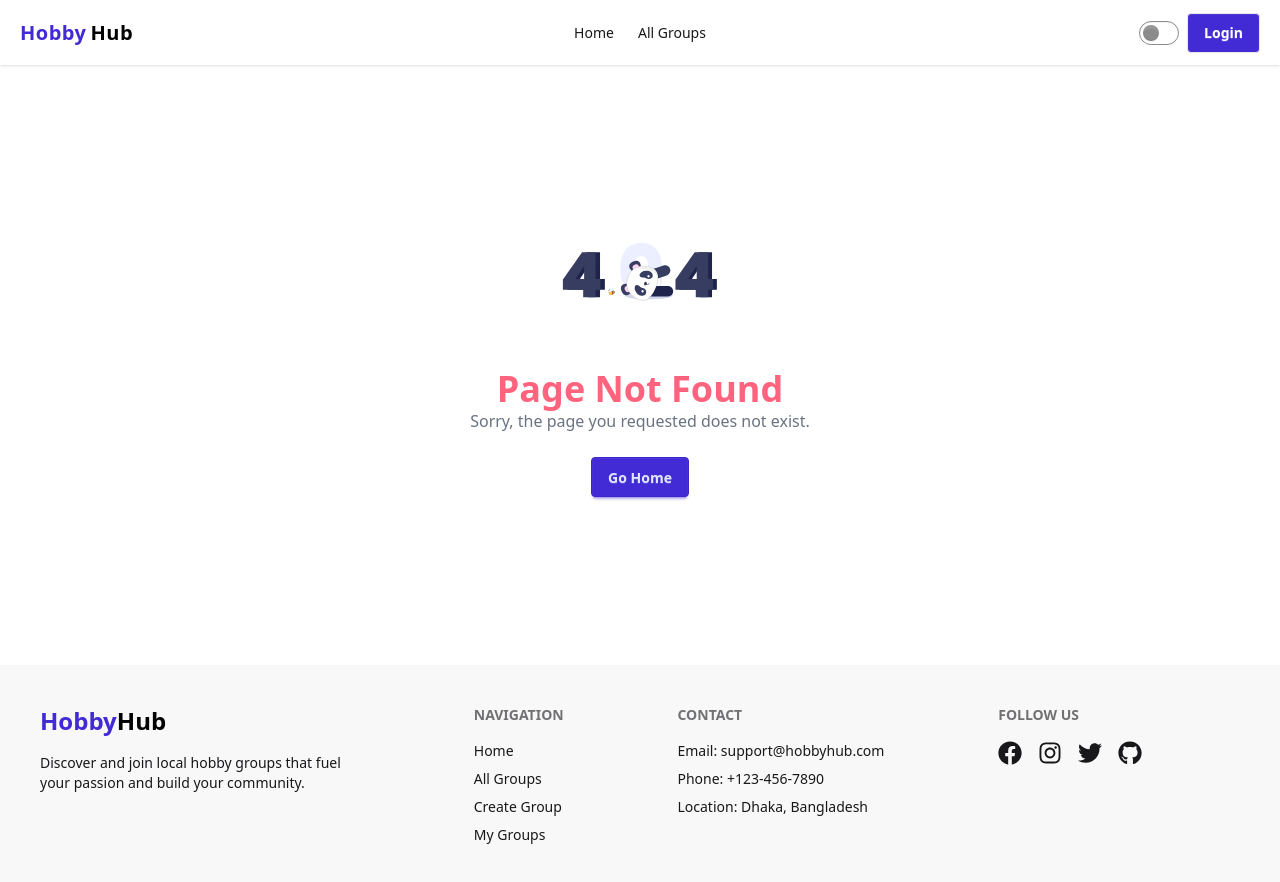
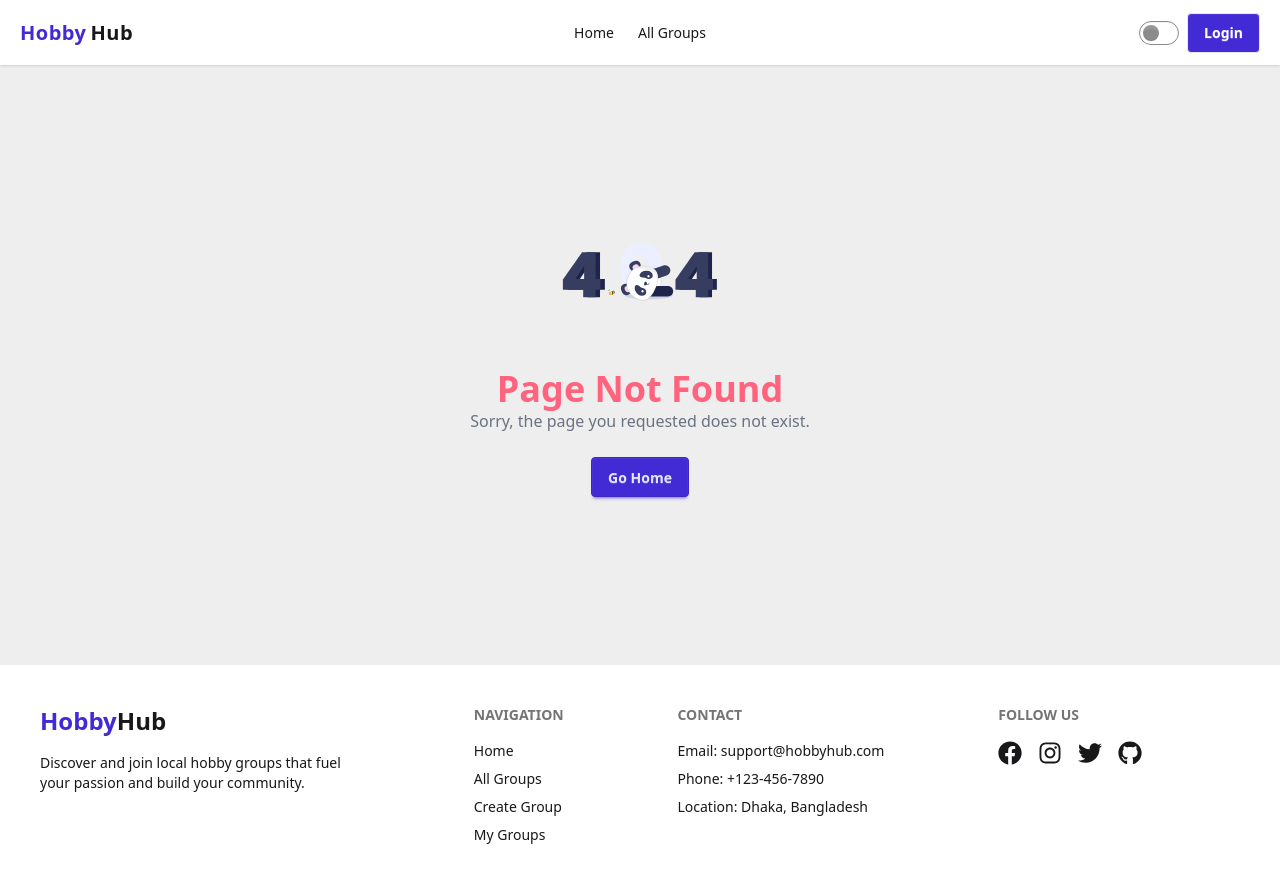
Before and after one commit to web-developer-belal/hobby-hub, a React (Vite) app: page / in a window 1280 px wide. Shown: the top 882 px of the page. Built offline with nearby package versions, Linux system fonts and the light colour scheme; no server answers.

Commit message:
Dark mode theme customization have been added

```diff
--- a/index.html
+++ b/index.html
@@ -7,7 +7,7 @@
     <title>HobbyHub | Let's live your hobby</title>
   </head>
   <body>
-    <div id="root"></div>
+    <div id="root" class="bg-base-300"></div>
     <script type="module" src="/src/main.jsx"></script>
   </body>
 </html>
--- a/src/App.css
+++ b/src/App.css
@@ -2,9 +2,36 @@
 @plugin "daisyui";
 
 @plugin "daisyui/theme" {
-  name: "winter";
-  default: true;
-  --color-primary: #009f7f;
-  --color-secondary:#0000;
-  --color-accent:#454646;
+  name: "dark";
+  color-scheme: dark;
+
+    --color-base-100: oklch(15% 0.01 260);
+    --color-base-200: #212121;
+    --color-base-300: #1D232A;
+    --color-base-content: oklch(95% 0.01 260);
+
+
+    --color-primary: oklch(65% 0.25 160);
+    --color-primary-content: oklch(98% 0.01 160);
+
+
+    --color-secondary: oklch(60% 0.22 300);
+    --color-secondary-content: oklch(98% 0.01 300);
+
+
+    --color-accent: oklch(75% 0.3 70);
+    --color-accent-content: oklch(15% 0.05 70);
+
+
+    --color-neutral: oklch(25% 0.02 260);
+    --color-neutral-content: oklch(85% 0.01 260);
+
+
+    --color-info: oklch(70% 0.2 220);
+    --color-success: oklch(65% 0.25 145);
+    --color-warning: oklch(75% 0.3 50);
+    --color-error: oklch(65% 0.3 25);
+
+    --shadow: 0 4px 6px -1px rgba(0, 0, 0, 0.5);
+
 }
--- a/src/components/Footer.jsx
+++ b/src/components/Footer.jsx
@@ -3,11 +3,11 @@ import { FaFacebook, FaInstagram, FaTwitter, FaGithub } from "react-icons/fa";
 
 const Footer = () => {
   return (
-    <footer className="footer sm:footer-horizontal p-10 bg-base-200 text-base-content mt-10">
+    <footer className="footer sm:footer-horizontal p-10 bg-base-100 text-base-content mt-10">
       <nav>
         <Link to="/" className="text-2xl font-bold">
           <span className="text-primary">Hobby</span>
-          <span className="text-black dark:text-white">Hub</span>
+          <span className="text-base-content">Hub</span>
         </Link>
         <p className="max-w-xs mt-2">
           Discover and join local hobby groups that fuel your passion and build your community.
--- a/src/components/GroupCard.jsx
+++ b/src/components/GroupCard.jsx
@@ -1,4 +1,5 @@
 import React from "react";
+import { FaUserCircle } from "react-icons/fa";
 import { Link } from "react-router";
 
 const GroupCard = ({ group }) => {
@@ -13,10 +14,21 @@ const GroupCard = ({ group }) => {
           />
         </figure>
         <div className="card-body">
-          <h3 className="card-title">{group.groupName}</h3>
-          <p className="text-sm text-gray-500">Category: {group.category}</p>
+          <h3 className="card-title">
+            {group.groupName}{" "}
+            <span className="badge badge-soft badge-success">{group.category}</span>
+          </h3>
           <p className="text-sm text-gray-500">
             Start Date: {new Date(group.startDate).toDateString()}
+          </p>
+          <p className="flex items-start gap-2 text-sm text-gray-600 mt-2">
+            <FaUserCircle className="text-lg mt-1 text-primary" />
+            <span className="flex flex-col">
+              <span>
+                <b>Created by:</b> {group.userName}
+              </span>
+              <span className="text-xs text-gray-400">{group.userEmail}</span>
+            </span>
           </p>
           <div className="card-actions justify-end">
             <Link to={`/group/${group._id}`} className="btn btn-primary">
--- a/src/components/Header.jsx
+++ b/src/components/Header.jsx
@@ -1,4 +1,4 @@
-import React, { useContext, useState, useEffect } from "react";
+import { useContext, useState, useEffect } from "react";
 import { Link, NavLink } from "react-router";
 import { AuthContext } from "../context/AuthProvider";
 import { toast } from "react-toastify";
@@ -78,7 +78,7 @@ const Header = () => {
           className="text-xl font-extrabold tracking-wide flex items-center space-x-1"
         >
           <span className="text-primary">Hobby</span>
-          <span className="text-black dark:text-white">Hub</span>
+          <span className="text-base-content">Hub</span>
         </Link>
       </div>
 
--- a/src/pages/GroupDetails.jsx
+++ b/src/pages/GroupDetails.jsx
@@ -56,7 +56,7 @@ const GroupDetails = () => {
           </p>
           <hr className="my-2" />
 
-          <p className="flex items-start gap-2 text-sm text-gray-600 dark:text-white mt-2">
+          <p className="flex items-start gap-2 text-sm mt-2">
             <FaUserCircle className="text-lg mt-1 text-primary" />
             <span className="flex flex-col">
               <span>
@@ -68,14 +68,14 @@ const GroupDetails = () => {
 
           <div className="mt-4">
             {isExpired ? (
-              <div className="text-center">
+              <div className="">
                 <p className="text-red-600 font-semibold mt-2">
                   ⚠️ This group is no longer active.
                 </p>
               </div>
             ) : (
               <div className="text-center">
-                <button onClick={handelJoin} className="btn btn-success mt-2">
+                <button onClick={handelJoin} className="btn btn-success w-full mt-2">
                   Join Group
                 </button>
               </div>
--- a/src/pages/Home.jsx
+++ b/src/pages/Home.jsx
@@ -151,7 +151,7 @@ const Home = () => {
       </div>
 
       {/* Featured Groups */}
-      <section className="my-16 px-4 md:px-10">
+      <section className="my-16 px-4 md:px-10 ">
         <h2 className="text-3xl font-bold mb-6 text-center">Featured Groups</h2>
         <div className="grid gap-6 grid-cols-1 sm:grid-cols-2 lg:grid-cols-3">
           {groups.slice(0, 6).map((group) => (
@@ -161,7 +161,7 @@ const Home = () => {
       </section>
 
       {/* Why HobbyHub */}
-      <section className="bg-base-200 py-16 px-4 md:px-10">
+      <section className="bg-base-100 py-16 px-4 md:px-10">
         <h2 className="text-3xl font-bold text-center mb-10">
           ✨ Why HobbyHub?
         </h2>
--- a/src/pages/MyGroups.jsx
+++ b/src/pages/MyGroups.jsx
@@ -50,7 +50,7 @@ const MyGroups = () => {
   };
 
   return (
-    <div className="p-6 shadow max-w-6xl mx-auto rounded-md my-10">
+    <div className="p-6 bg-base-100 shadow max-w-6xl mx-auto rounded-md my-10">
       <h2 className="text-2xl font-bold mb-4">My Groups</h2>
       <div className="overflow-x-auto">
         <table className="table table-zebra w-full">
--- a/src/pages/auth/Register.jsx
+++ b/src/pages/auth/Register.jsx
@@ -12,7 +12,7 @@ const Register = () => {
   const navigate = useNavigate();
   const location = useLocation();
   if (user) {
-    const redirectTo = location.state || "/user/profile";
+    const redirectTo = location.state || "/";
     navigate(redirectTo);
   }
   const handelSubmit = (e) => {
```
